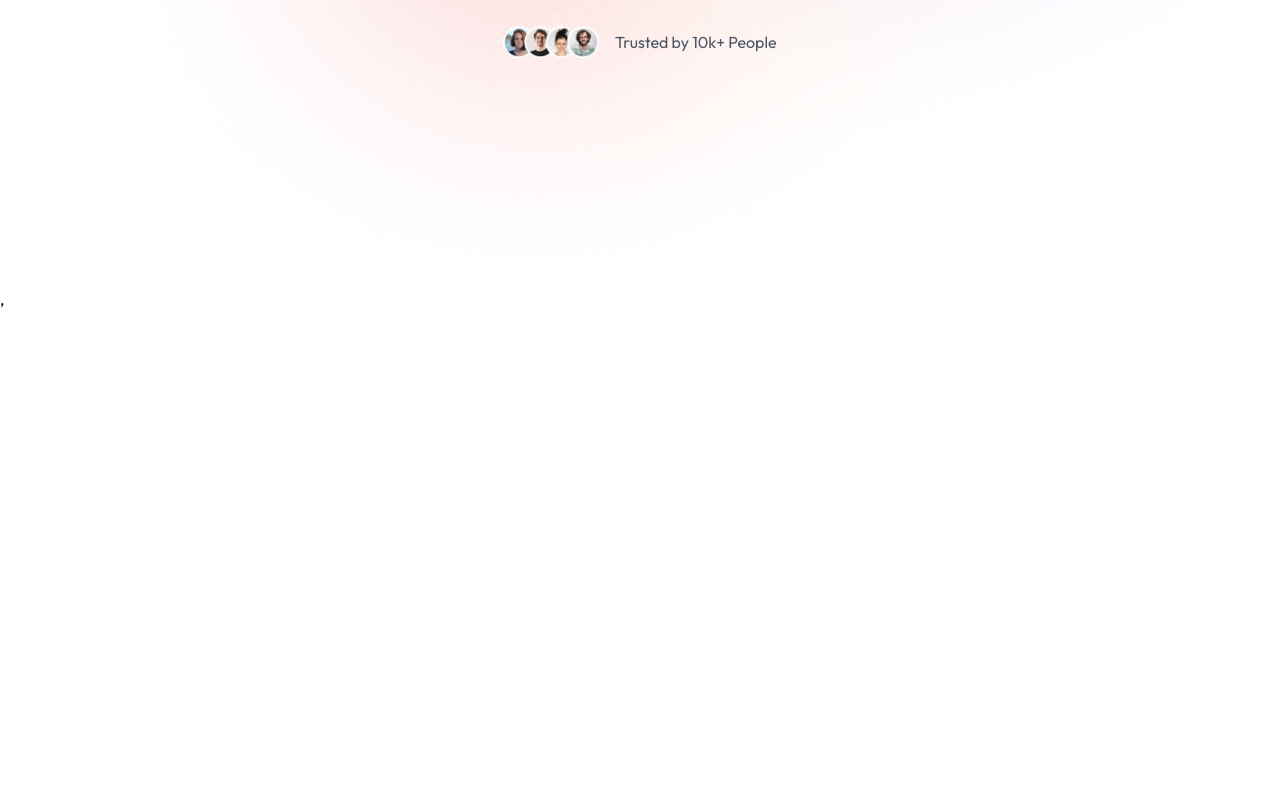
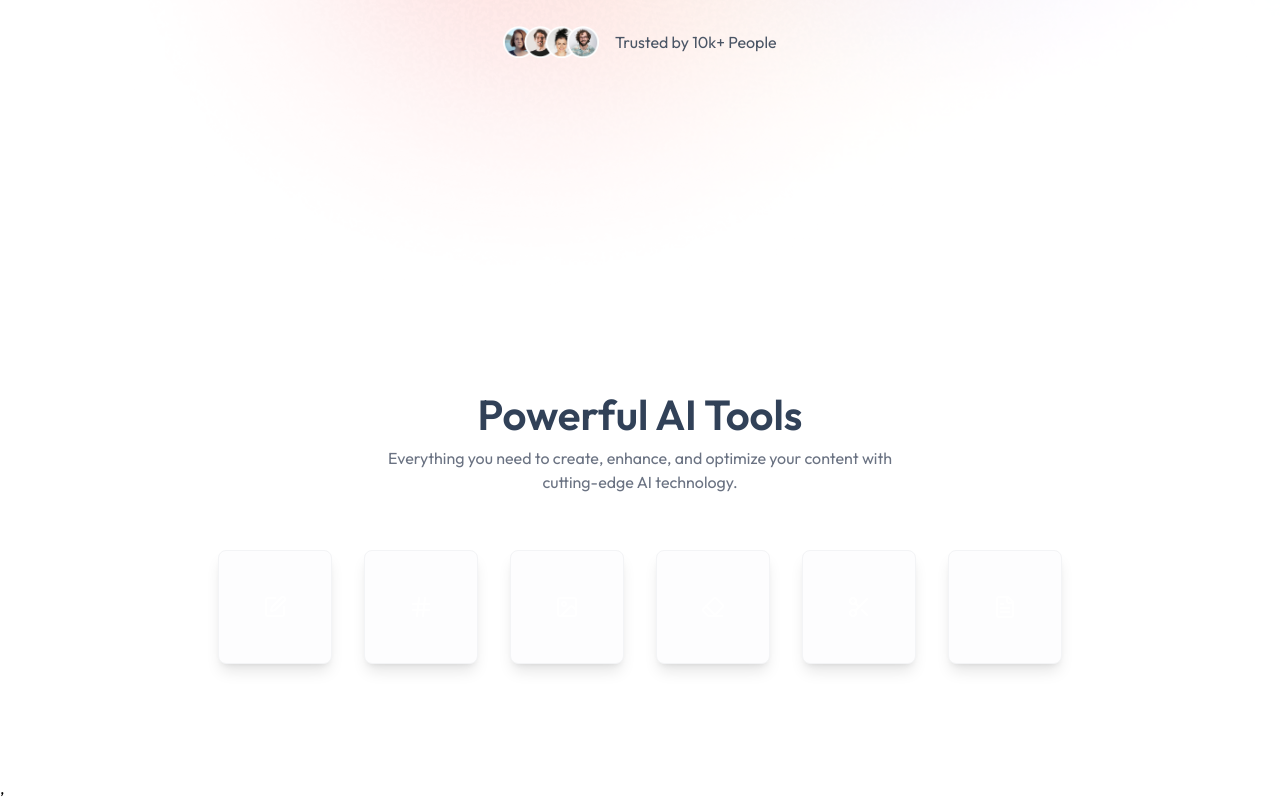
Before and after one commit to Shivam8105/Quick.ai, a React (Vite) app in the folder client/: page / in a window 1280 px wide. Shown: the part 513-1313 px from the top of the page. Before the commit the page ends 824 px from the top, so only its background shows below. Built offline with nearby package versions, Linux system fonts and the light colour scheme; no server answers.

Commit message:
Ai Tools Completed

```diff
--- /dev/null
+++ b/client/src/components/AiTools.jsx
@@ -0,0 +1,26 @@
+import React from 'react'
+import { AiToolsData } from '../assets/assets'
+import { useNavigate } from 'react-router-dom'
+import { useUser } from '@clerk/clerk-react';
+// This component is for displaying AI tools available in the application
+const AiTools = () => {
+    const navigate = useNavigate();
+    const {user} = useUser();
+  return (
+    <div className='px-4 sm:px-20 xl:px-32 my-24'>
+        <div className='text-center'>
+            <h2 className='text-slate-700 text-[42px] font-semibold'>Powerful AI Tools</h2>
+            <p className='text-gray-500 max-w-lg mx-auto'>Everything you need to create, enhance, and optimize your content with cutting-edge AI technology.</p>
+        </div>
+        <div className='flex flex-wrap mt-10 justify-center'>
+            {AiToolsData.map((tool,index) => (
+                <div key = {index} className='p-8 m-4 max-w-xs rounded-lg bg-[#FDFDFE] shadow-lg border border-gray-100 hover:translate-y-1 transition-all duration-300 cursor-pointer' onClick={() => {user && navigate(tool.path)}}>
+                    <tool.Icon className='w-12 h-12 p-3 text-white rounded-xl'/>
+                </div>
+            ))}
+        </div>
+    </div>
+  )
+}
+
+export default AiTools
--- a/client/src/pages/Home.jsx
+++ b/client/src/pages/Home.jsx
@@ -1,12 +1,14 @@
 import React from 'react'
 import Navbar from '../components/Navbar'
 import Hero from '../components/Hero'
+import AiTools from '../components/AiTools'
 
 const Home = () => {
   return (
     <>
         <Navbar />
         <Hero />
+        <AiTools />
     </>
   )
 }
```
